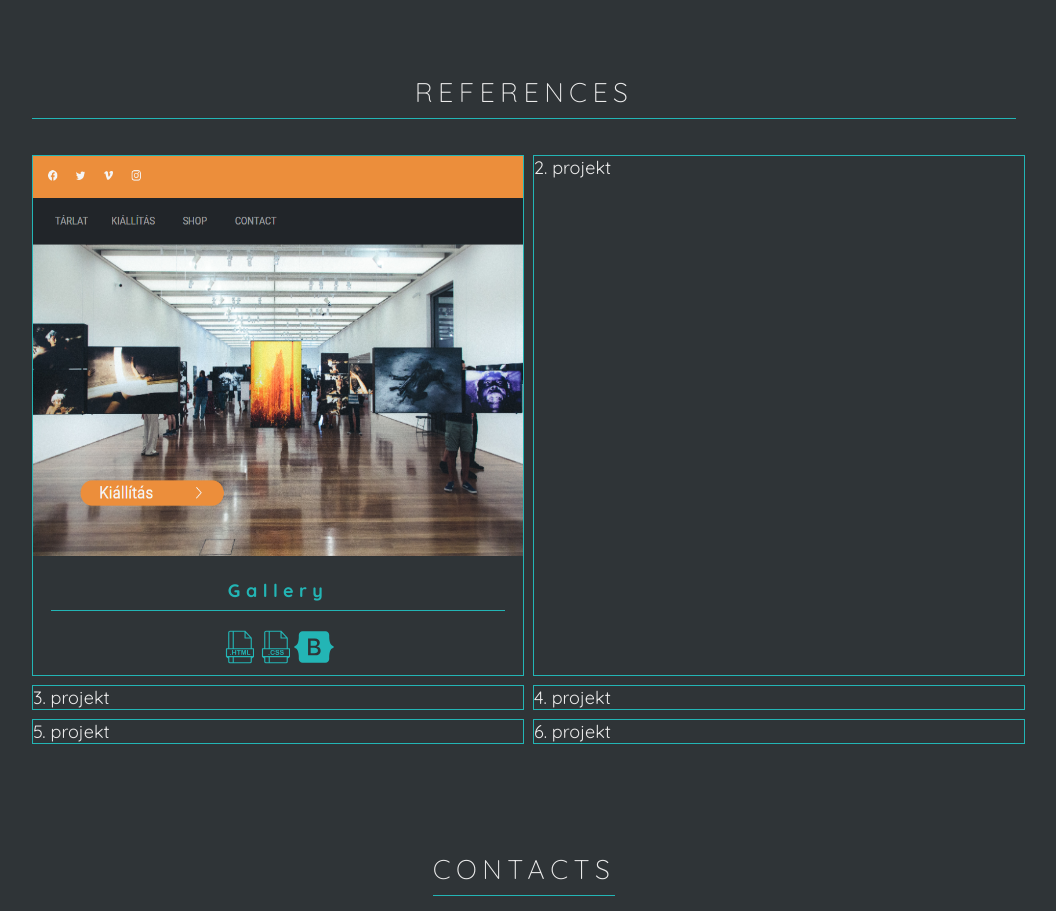
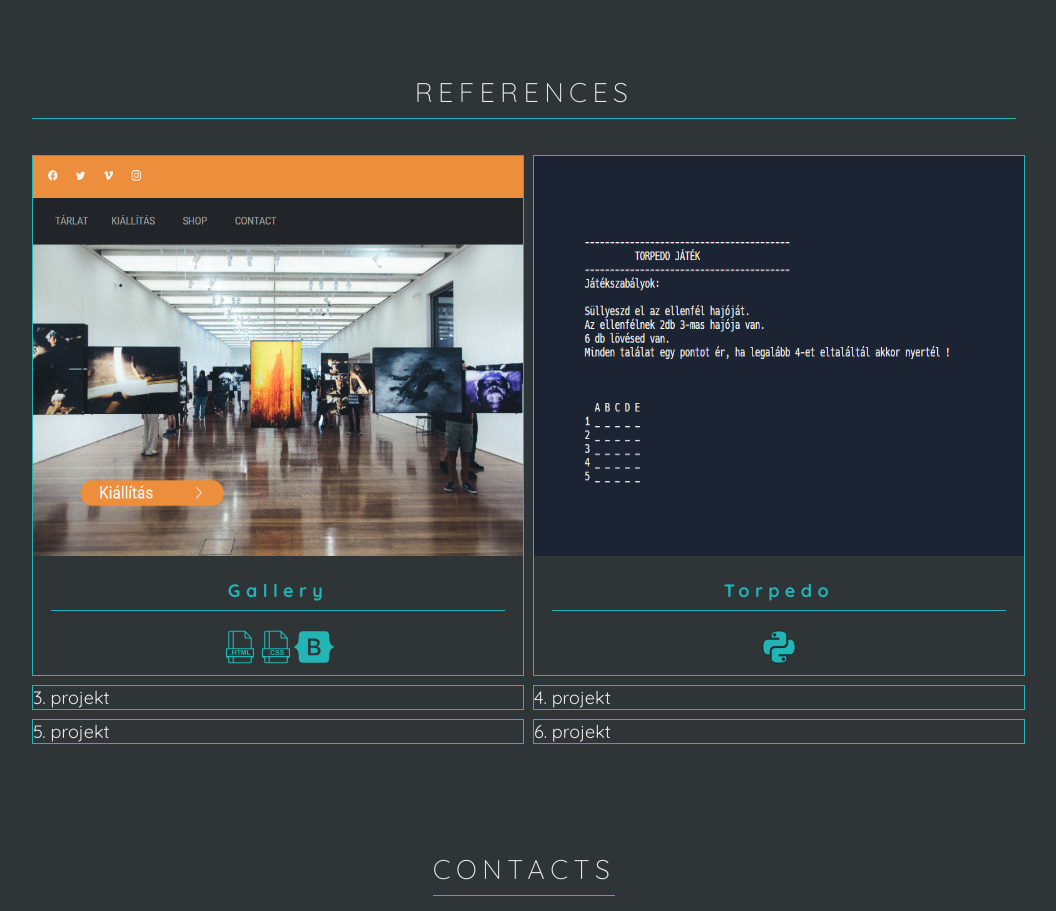
Before and after one commit to andor-kovacs/andor-kovacs.github.io, a plain HTML site: page index.html in a window 1280 px wide. Shown: the part 1177-2088 px from the top of the page, without its empty margins (116-1172 px from the left). Drawn offline with Linux system fonts and the light colour scheme.

Commit message:
add new project

```diff
--- a/index.html
+++ b/index.html
@@ -120,7 +120,17 @@
             </div>
           </div>
         </li>
-        <li class="portfolio-item">2. projekt</li>
+        <li class="portfolio-item">
+          <a href="https://replit.com/@AndorKovacs1/torpedo#main.py" target="_blank">
+            <img src="/images/project2.PNG" alt="gallery" />
+          </a>
+          <div class="portfolio-techno">
+            <h4>Torpedo</h4>
+            <div class="techno-icons">
+              <img src="./images/techno/py2.svg" alt="python" />
+            </div>
+          </div>
+        </li>
         <li class="portfolio-item">3. projekt</li>
         <li class="portfolio-item">4. projekt</li>
         <li class="portfolio-item">5. projekt</li>
```
Also changed, not shown: images/project2.png (added), images/techno/py2.svg (added).
